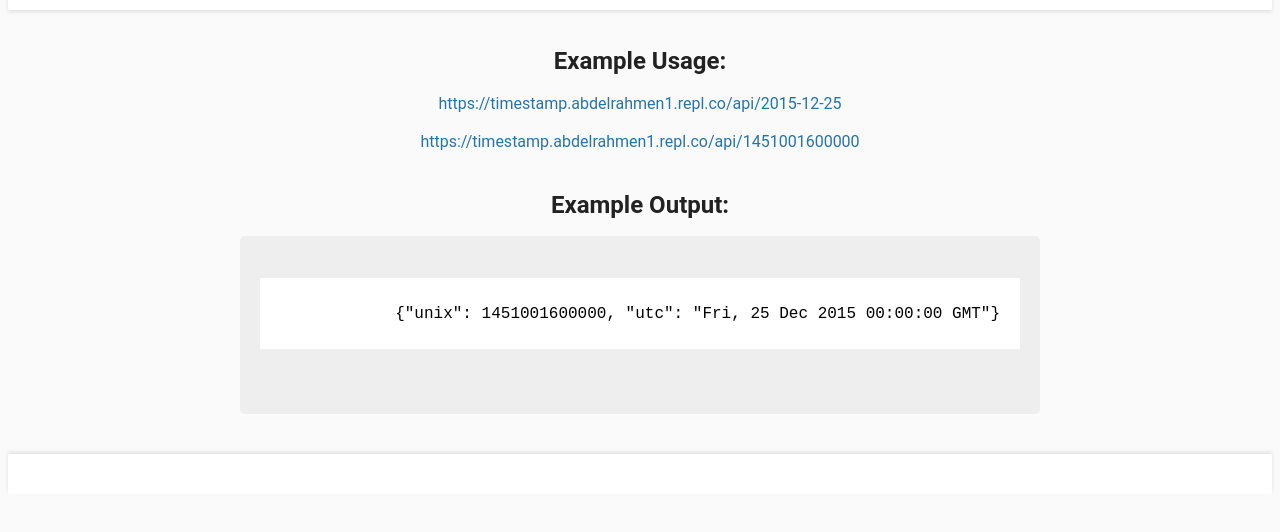
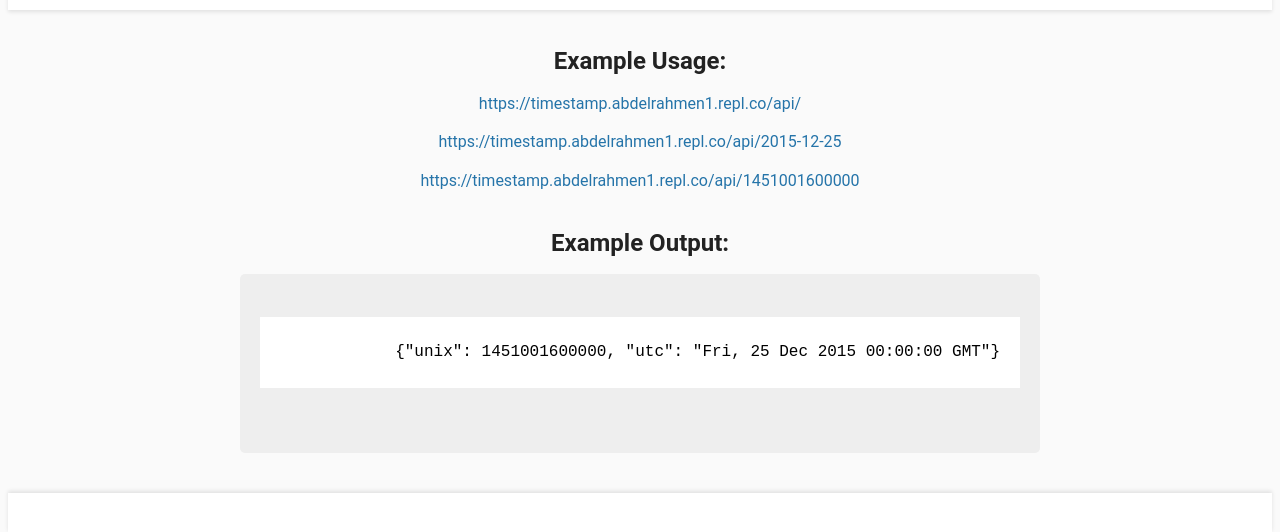
Before and after one commit to abdelrahmen/timestamp-api, a website: page views/index.html in a window 1280 px wide. Shown: the part 60-592 px from the top of the page. Drawn offline with Linux system fonts and the light colour scheme; files that its build step writes are made by us from their sources.

Commit message:
added another example usage

```diff
--- a/views/index.html
+++ b/views/index.html
@@ -18,6 +18,7 @@
       <section>
         <h2>Example Usage:</h2>
         <ul>
+          <li><a href="/api/2015-12-25">https://timestamp.abdelrahmen1.repl.co/api/</a></li>
           <li><a href="/api/2015-12-25">https://timestamp.abdelrahmen1.repl.co/api/2015-12-25</a></li>
           <li><a href="/api/1451001600000">https://timestamp.abdelrahmen1.repl.co/api/1451001600000</a></li>
         </ul>
```
Also changed, not shown: 1 other file.
